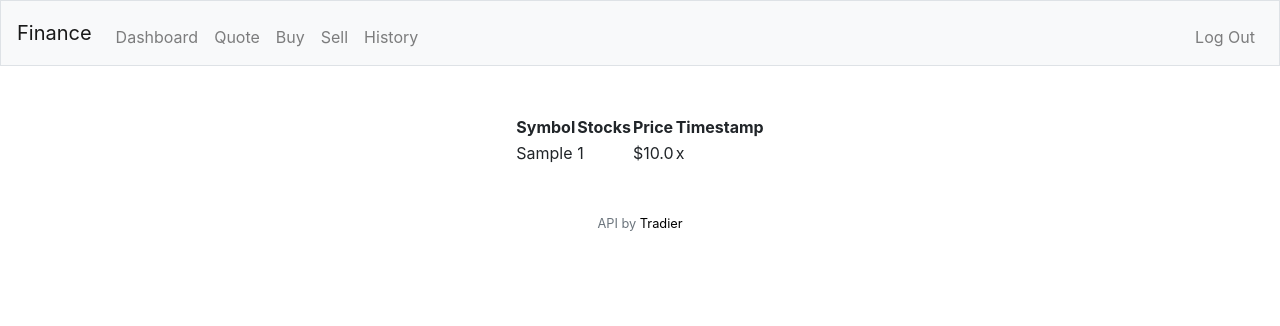
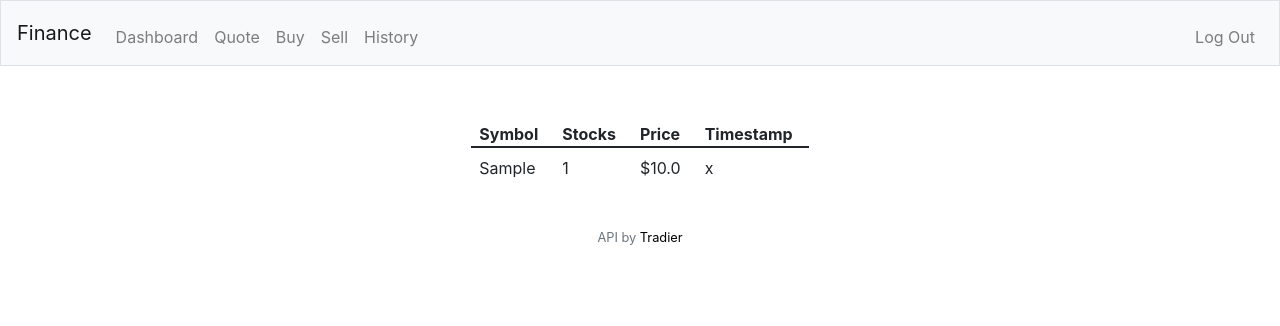
Before and after one commit to smie8/finance, a Flask app: page /history in a window 1280 px wide. Shown: the top 326 px of the page. Run offline with Flask 2, Linux system fonts and the light colour scheme; the visitor is signed in with stand-in values (Sample User, id 1); tables that the repository leaves empty hold one stand-in row (values such as "Sample post"); some libraries are stand-ins or nearby versions.

Commit message:
History styling.

```diff
--- a/static/style.css
+++ b/static/style.css
@@ -45,3 +45,18 @@ main.container.p-5 {
 #symbols {
     text-transform: uppercase;
 }
+
+/* Table */
+td, th {
+    text-align: left;
+    padding: 0.5em 1em 0 0.5em;
+}
+
+thead {
+    border-bottom: solid 2px;
+}
+
+table {
+    margin: auto;
+    min-width: 1px;
+}
```
